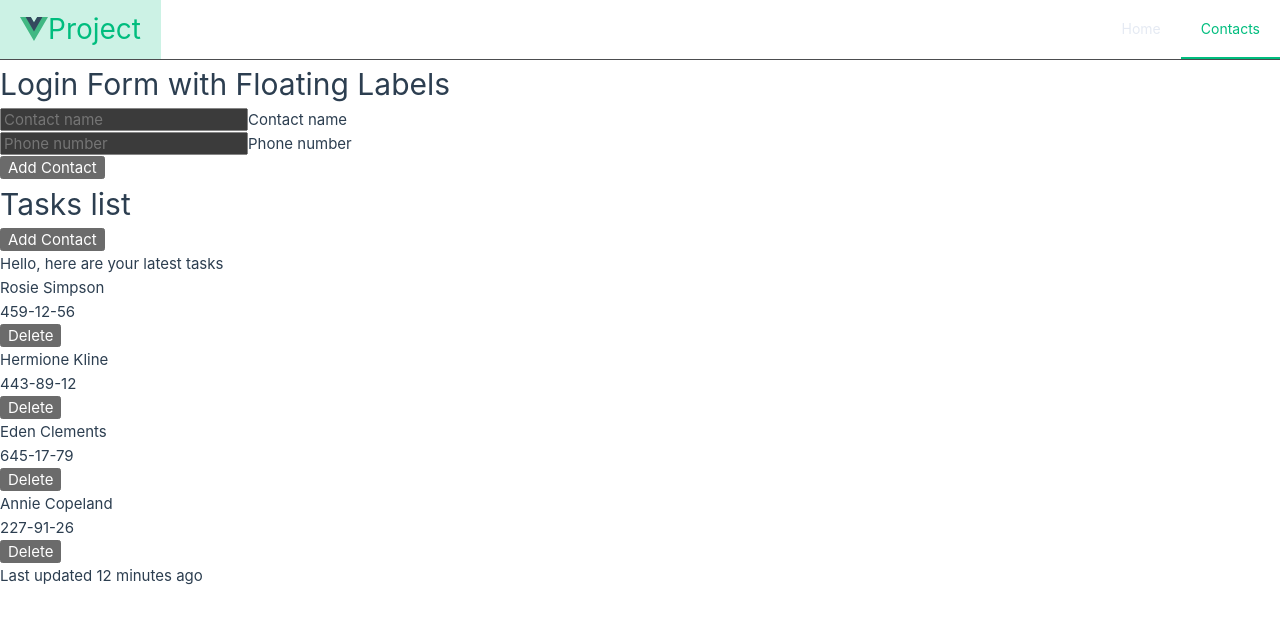
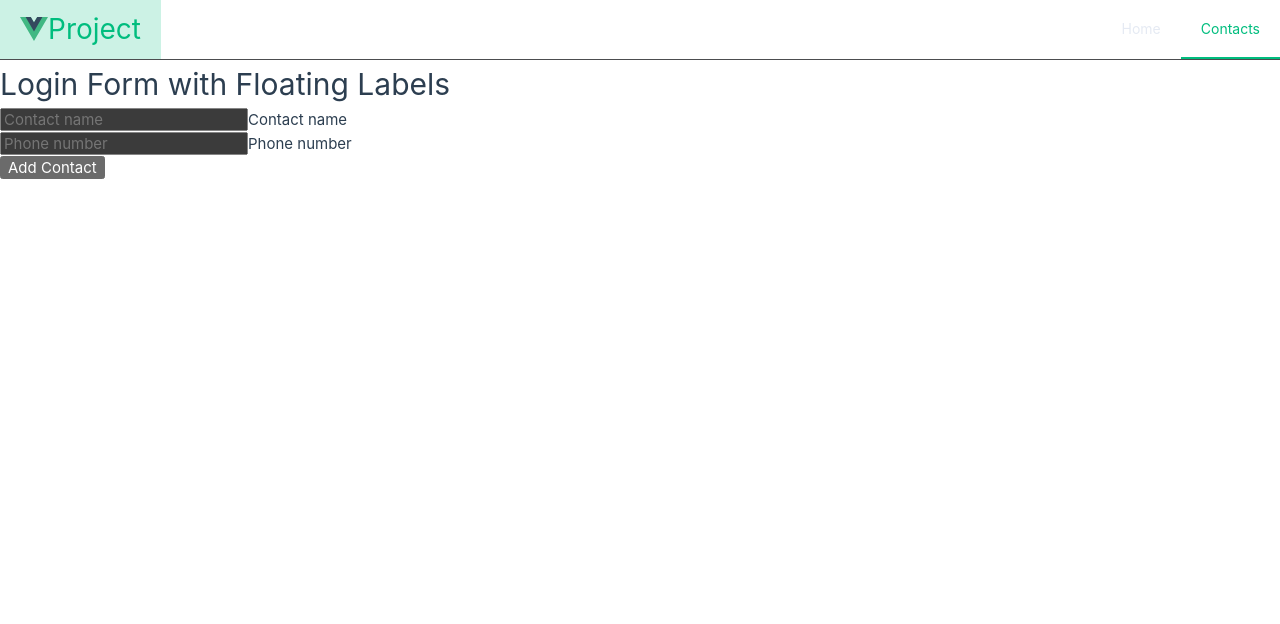
Before and after one commit to Fatiuk/vue-component-test, a Vue app: page /contacts in a window 1280 px wide. Both pictures are taken after a click on the button "Add Contact". Shown: the top 624 px of the page. Built offline with nearby package versions, Linux system fonts and the light colour scheme.

Commit message:
feat: update contact list

```diff
--- a/src/components/Contacts/ContactsForm.vue
+++ b/src/components/Contacts/ContactsForm.vue
@@ -1,9 +1,5 @@
 <template>
-  <div
-    v-if="show"
-    class="min-h-screen py-6 flex flex-col justify-center sm:py-12"
-    @click.stop="closeModal"
-  >
+  <div class="min-h-screen py-6 flex flex-col justify-center sm:py-12" @click.stop="closeModal">
     <div class="relative py-3 sm:max-w-xl sm:mx-auto" @click.stop>
       <div
         class="absolute inset-0 bg-gradient-to-r from-green-300 to-emerald-600 shadow-lg transform -skew-y-6 sm:skew-y-0 sm:-rotate-6 sm:rounded-3xl"
@@ -78,12 +74,6 @@ export default {
       }
     }
   },
-  props: {
-    show: {
-      type: Boolean,
-      default: false
-    }
-  },
   computed: {
     isFormInvalid() {
       return !this.newContact.name || !this.newContact.number
@@ -104,6 +94,7 @@ export default {
           name: '',
           number: ''
         }
+        this.closeModal()
       }
     }
   }
--- a/src/components/Contacts/ContactsList.vue
+++ b/src/components/Contacts/ContactsList.vue
@@ -4,7 +4,7 @@
   >
     <div class="flex flex-row justify-between items-center">
       <div>
-        <h1 class="text-3xl font-medium">Tasks list</h1>
+        <h1 class="text-3xl font-medium">Contacts list</h1>
       </div>
       <div class="inline-flex space-x-2 items-center">
         <button
@@ -15,7 +15,7 @@
         </button>
       </div>
     </div>
-    <p class="text-stone-500">Hello, here are your latest tasks</p>
+    <p class="text-stone-500">Hello, here are your latest contacts</p>
 
     <div id="tasks" class="my-5">
       <!-- Render contacts dynamically using v-for -->
--- a/src/views/ContactsView.vue
+++ b/src/views/ContactsView.vue
@@ -1,12 +1,12 @@
 <template>
   <main>
     <ContactsForm
-      :show="modalVisible"
+      v-if="modalVisible"
       @show-modal="showModal"
       @close="closeModal"
       @add-contact="addContact"
     />
-    <ContactsList :contacts="contacts" @show-modal="showModal" />
+    <ContactsList v-else :contacts="contacts" @show-modal="showModal" />
   </main>
 </template>
 
```
